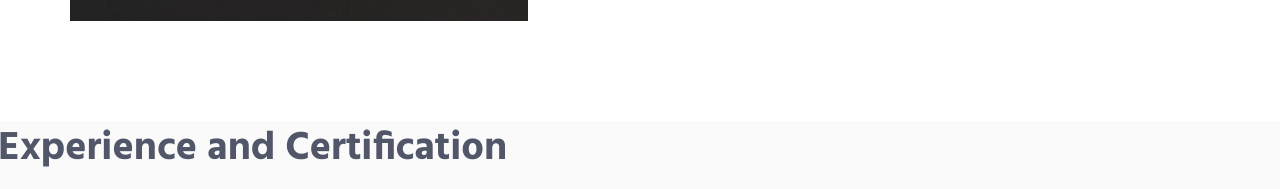
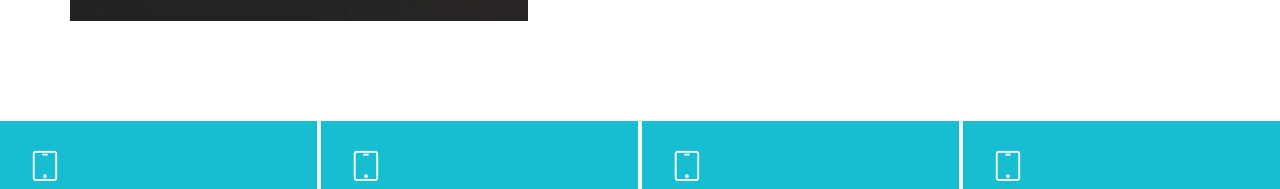
Before and after one commit to anshumansing/anshumansing.github.io, a plain HTML site: page index.html in a window 1280 px wide. Shown: the part 1340-1529 px from the top of the page. Drawn offline with Linux system fonts and the light colour scheme.

Commit message:
Update index.html

```diff
--- a/index.html
+++ b/index.html
@@ -149,7 +149,7 @@
             <div class="bg-color-sky-light" data-auto-height="true">
 
                     <div class="row row-space-2 margin-b-4">
-                        <h1 class="promo-block-title">Experience and Certification</h1>
+
                         <div class="col-md-3 col-sm-6 md-margin-b-4">
 
                             <div class="service bg-color-base wow zoomIn" data-height="height" data-wow-duration=".3" data-wow-delay=".1s">
```
